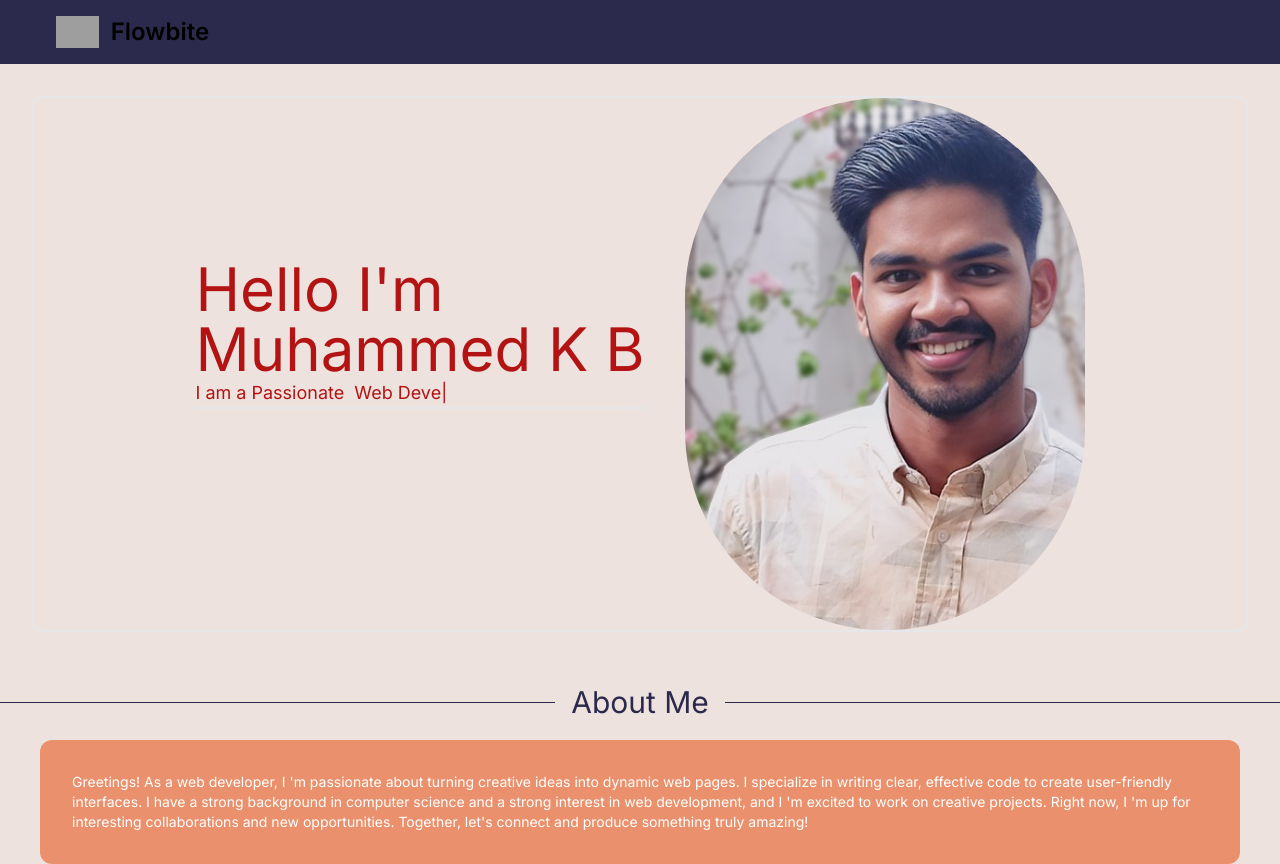
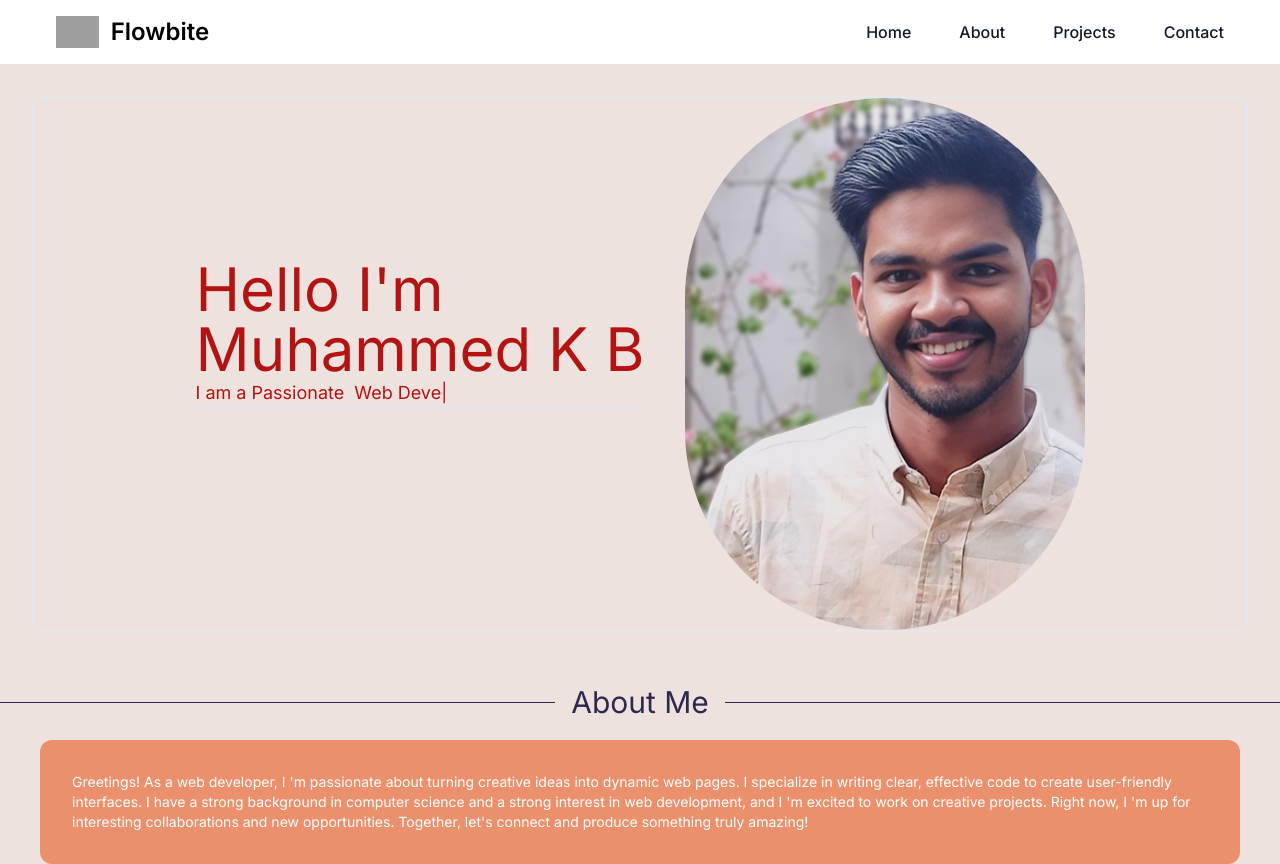
Before and after one commit to mammukb/portfolio-mammukb, a Next.js app: page / in a window 1280 px wide. Built offline with nearby package versions, Linux system fonts and the light colour scheme; grey boxes are pictures that could not be loaded.

Commit message:
navabar correction

```diff
--- a/src/app/Components/navbar.js
+++ b/src/app/Components/navbar.js
@@ -1,30 +1,37 @@
 "use client";
 
-import { useState } from "react";
-export default function navbar() {
+import React, { useState } from "react";
+
+export default function Navbar() {
   const [isMobileMenuOpen, setIsMobileMenuOpen] = useState(false);
+  const [isDropdownOpen, setIsDropdownOpen] = useState(false);
 
   const toggleMobileMenu = () => {
     setIsMobileMenuOpen(!isMobileMenuOpen);
   };
+
+  const toggleDropdown = () => {
+    setIsDropdownOpen(!isDropdownOpen);
+  };
+
   return (
-    <nav class="border-gray-200 bg-maincolor-50 ">
-      <div class="max-w-screen-xl flex flex-wrap items-center justify-between mx-auto p-4">
-        <a href="#" class="flex items-center space-x-3 rtl:space-x-reverse">
+    <nav className="bg-white border-gray-200 dark:bg-gray-900 dark:border-gray-700">
+      <div className="max-w-screen-xl flex flex-wrap items-center justify-between mx-auto p-4">
+        <a href="#" className="flex items-center space-x-3 rtl:space-x-reverse">
           <img
             src="https://flowbite.com/docs/images/logo.svg"
-            class="h-8"
+            className="h-8"
             alt="Flowbite Logo"
           />
-          <span class="self-center text-2xl font-semibold whitespace-nowrap dark:text-white">
+          <span className="self-center text-2xl font-semibold whitespace-nowrap dark:text-white">
             Flowbite
           </span>
         </a>
         <button
-          onClick={toggleMobileMenu}
           type="button"
           className="inline-flex items-center p-2 w-10 h-10 justify-center text-sm text-gray-500 rounded-lg md:hidden hover:bg-gray-100 focus:outline-none focus:ring-2 focus:ring-gray-200 dark:text-gray-400 dark:hover:bg-gray-700 dark:focus:ring-gray-600"
-          aria-controls="navbar-solid-bg"
+          onClick={toggleMobileMenu}
+          aria-controls="navbar-multi-level"
           aria-expanded={isMobileMenuOpen}
         >
           <span className="sr-only">Open main menu</span>
@@ -37,53 +44,52 @@
           >
             <path
               stroke="currentColor"
-              stroke-linecap="round"
-              stroke-linejoin="round"
-              stroke-width="2"
+              strokeLinecap="round"
+              strokeLinejoin="round"
+              strokeWidth="2"
               d="M1 1h15M1 7h15M1 13h15"
             />
           </svg>
-        </button>{" "}
+        </button>
         <div
           className={`${
             isMobileMenuOpen ? "block" : "hidden"
-          } w-full md:hidden`}
-          id="navbar-solid-bg"
+          } w-full md:block md:w-auto`}
+          id="navbar-multi-level"
         >
-          <ul class="flex flex-col font-medium mt-4 rounded-lg bg-gray-50 md:space-x-8 rtl:space-x-reverse md:flex-row md:mt-0 md:border-0 md:bg-transparent dark:bg-gray-800 md:dark:bg-transparent dark:border-gray-700">
+          <ul className="flex flex-col gap-4 font-medium p-4 md:p-0 mt-4 border border-gray-100 rounded-lg bg-gray-50 md:space-x-8 rtl:space-x-reverse md:flex-row md:mt-0 md:border-0 md:bg-white dark:bg-gray-800 md:dark:bg-gray-900 dark:border-gray-700">
+            {/* ... (other menu items) */}
             <li>
               <a
                 href="#"
-                class="block py-2 px-3 md:p-0 text-white bg-blue-700 rounded md:bg-transparent md:text-blue-700 md:dark:text-blue-500 dark:bg-blue-600 md:dark:bg-transparent"
-                aria-current="page"
+                class="block py-2 px-3 text-gray-900 rounded hover:bg-gray-100 md:hover:bg-transparent md:hover:text-blue-700 md:p-0 md:dark:hover:text-blue-500 dark:text-white dark:hover:bg-gray-700 dark:hover:text-white md:dark:hover:bg-transparent dark:border-gray-700"
               >
-                Home
+               Home
               </a>
             </li>
             <li>
               <a
                 href="#"
-                class="block py-2 px-3 md:p-0 text-gray-900 rounded hover:bg-gray-100 md:hover:bg-transparent md:border-0 md:hover:text-blue-700 dark:text-white md:dark:hover:text-blue-500 dark:hover:bg-gray-700 dark:hover:text-white md:dark:hover:bg-transparent"
+                class="block py-2 px-3 text-gray-900 rounded hover:bg-gray-100 md:hover:bg-transparent md:hover:text-blue-700 md:p-0 md:dark:hover:text-blue-500 dark:text-white dark:hover:bg-gray-700 dark:hover:text-white md:dark:hover:bg-transparent dark:border-gray-700"
               >
-                Services
+                About
               </a>
-            </li>
-            <li>
+            </li><li>
               <a
                 href="#"
-                class="block py-2 px-3 md:p-0 text-gray-900 rounded hover:bg-gray-100 md:hover:bg-transparent md:border-0 md:hover:text-blue-700 dark:text-white md:dark:hover:text-blue-500 dark:hover:bg-gray-700 dark:hover:text-white md:dark:hover:bg-transparent"
+                class="block py-2 px-3 text-gray-900 rounded hover:bg-gray-100 md:hover:bg-transparent md:hover:text-blue-700 md:p-0 md:dark:hover:text-blue-500 dark:text-white dark:hover:bg-gray-700 dark:hover:text-white md:dark:hover:bg-transparent dark:border-gray-700"
               >
-                Pricing
+                Projects
               </a>
-            </li>
-            <li>
+            </li><li>
               <a
                 href="#"
-                class="block py-2 px-3 md:p-0 text-gray-900 rounded hover:bg-gray-100 md:hover:bg-transparent md:border-0 md:hover:text-blue-700 dark:text-white md:dark:hover:text-blue-500 dark:hover:bg-gray-700 dark:hover:text-white md:dark:hover:bg-transparent"
+                class="block py-2 px-3 text-gray-900 rounded hover:bg-gray-100 md:hover:bg-transparent md:hover:text-blue-700 md:p-0 md:dark:hover:text-blue-500 dark:text-white dark:hover:bg-gray-700 dark:hover:text-white md:dark:hover:bg-transparent dark:border-gray-700"
               >
                 Contact
               </a>
             </li>
+            {/* ... (other menu items) */}
           </ul>
         </div>
       </div>
```
